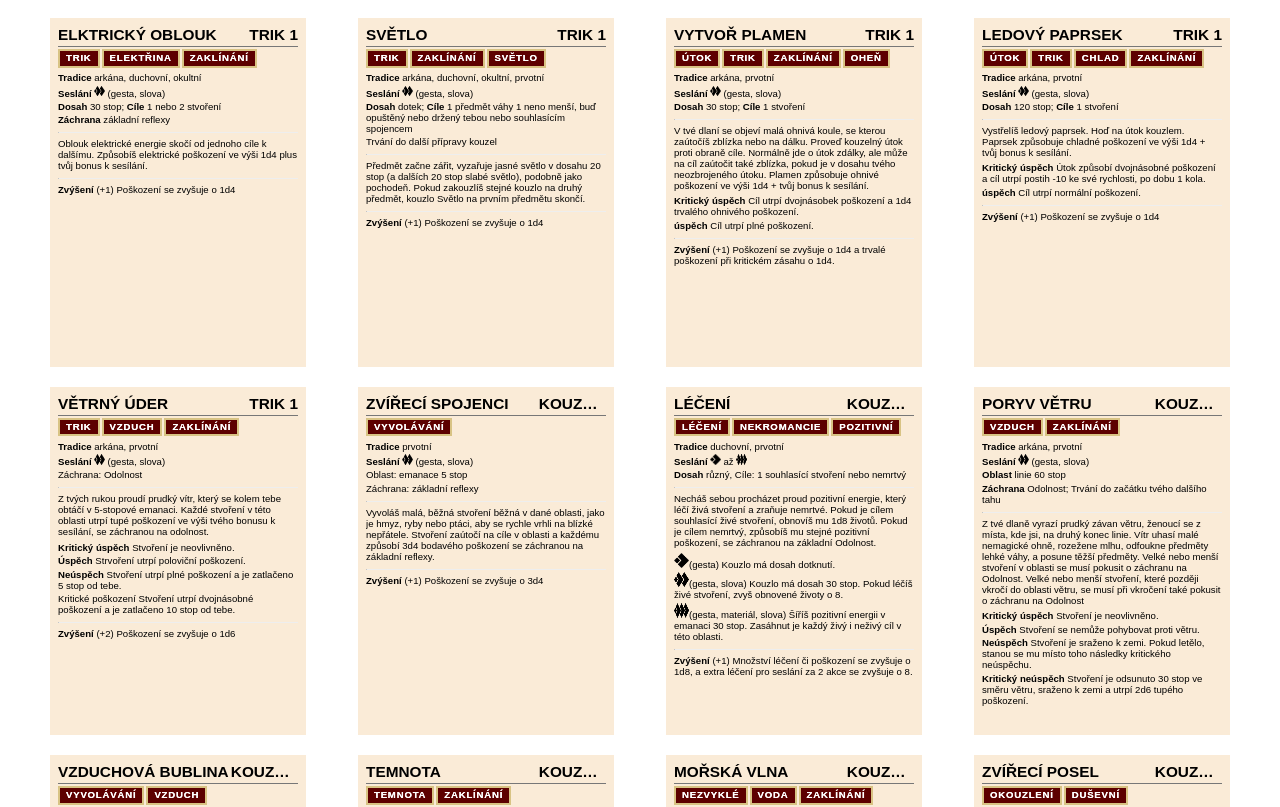
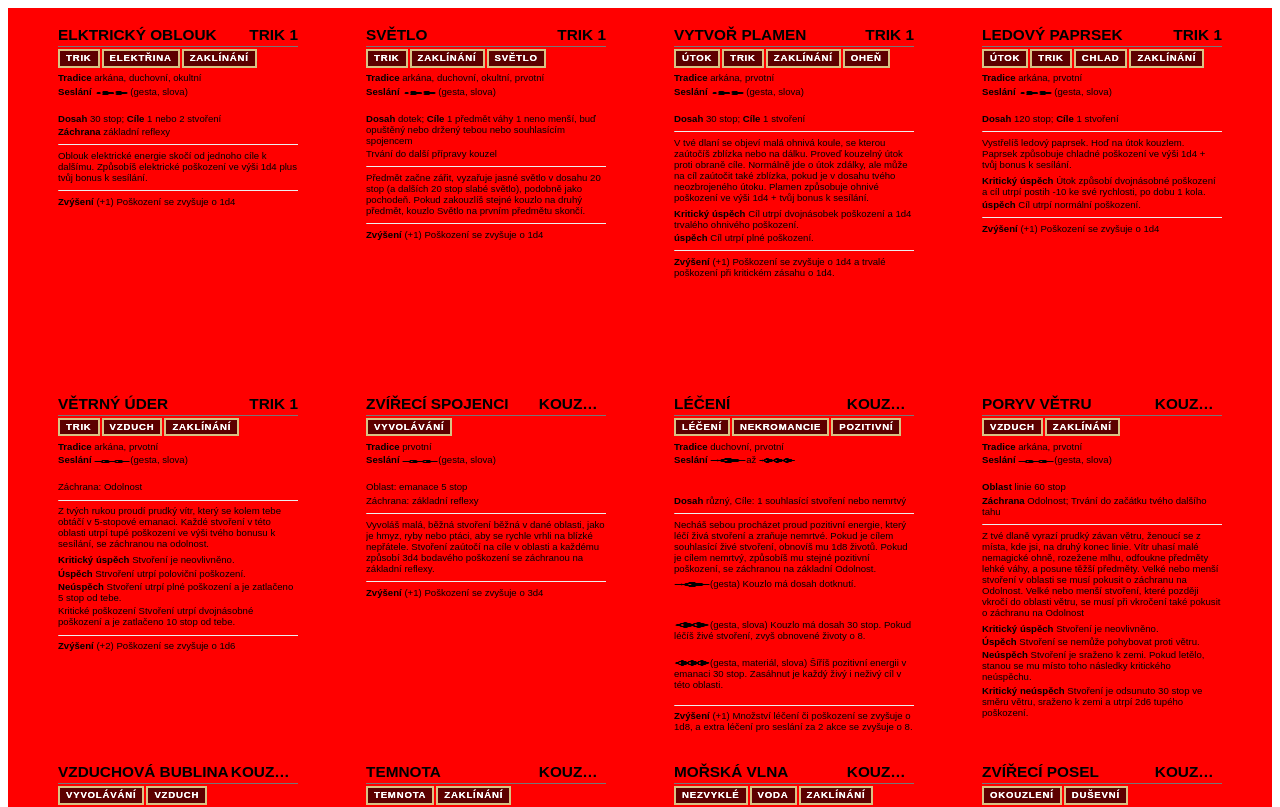
Before and after one commit to faire2/pathfinder-cards, a Next.js app: page /PrintPage in a window 1280 px wide. Shown: the top 807 px of the page. Built offline with nearby package versions, Linux system fonts and the light colour scheme.

Commit message:
Change icon rendering so that it works properly in card headers

```diff
--- a/src/components/Card/components/Body.tsx
+++ b/src/components/Card/components/Body.tsx
@@ -1,6 +1,6 @@
 import { useContext } from 'react'
 
-import renderCardBody from '@/utils/renderCardBody'
+import renderEnrichedText from '@/utils/renderCardBody'
 import { CardDataCtx, CardDimensionsCtx } from '../cardContexts'
 import * as S from '../styles'
 
@@ -10,6 +10,6 @@ export default function Body() {
 	const { width } = useContext(CardDimensionsCtx)
 
 	return (
-		<S.Body width={width}>{renderCardBody(body, width)}</S.Body>
+		<S.Body width={width}>{renderEnrichedText(body, width)}</S.Body>
 	)
 }
--- a/src/components/Card/components/CardHeader.tsx
+++ b/src/components/Card/components/CardHeader.tsx
@@ -1,7 +1,7 @@
 import { useContext } from 'react'
 import { CardDataCtx } from '../cardContexts'
 import * as S from '../styles'
-import { createActionIcon } from '@/utils/createActionIcon'
+import renderEnrichedText from '@/utils/renderCardBody'
 
 
 export default function CardHeader() {
@@ -10,8 +10,7 @@ export default function CardHeader() {
 	return (
 		<S.CardHeader>
 			<S.CardName>
-				{cardData.name}{' '}
-				{createActionIcon(cardData.actions)}
+				{cardData.name} {renderEnrichedText(cardData.actions)}
 			</S.CardName>
 			<S.TypeLevel>
 				{cardData.type} {cardData.level}
--- a/src/pages/styles.ts
+++ b/src/pages/styles.ts
@@ -5,7 +5,12 @@ export const PrintPage = styled.div`
 	justify-content: space-evenly;
 	flex-wrap: wrap;
 
+	background-color: red;
+
+	> div {
+		background-color: red;
+	}
+
 	@media print {
-
 	}
 `
--- a/src/utils/createActionIcon.tsx
+++ b/src/utils/createActionIcon.tsx
@@ -1,42 +1,35 @@
 import { ReactElement } from 'react'
-import Image from 'next/image'
+import { ActionIcon } from '@/components/Card/styles'
 
 
 export const actionIcons: Record<string, string[]> = {
 	'(a)': ['/a1.png', 'one action'],
 	'(aa)': ['/a2.png', 'two actions'],
 	'(aaa)': ['/a3.png', 'three actions'],
+	'(r)': ['/reaction.png', 'variable actions'],
+	'(na)': ['/no_action.png', 'noaction'],
+
 }
 
 export const createActionIcon = (
 	word: string,
-	cardWidth: number = 63.5,
+	height: number,
 	index?: number,
 ): ReactElement | undefined => {
 	const actionIconData = actionIcons[word]
 
 	if (!actionIconData) {
+		console.log('no data')
 		return undefined
 	}
 
-	const actionIcon = index ? (
-		<span key={index}>
-			<Image
-				src={actionIconData[0]}
-				width={cardWidth / 6}
-				height={cardWidth / 6}
-				alt={actionIconData[2]}
-			/>{' '}
-		</span>
-	) : (
-		<Image
+	const actionIcon =
+		<ActionIcon
 			src={actionIconData[0]}
-			width={15}
-			height={15}
 			alt={actionIconData[2]}
+			height={height}
 			key={index}
 		/>
-	)
 
 	return actionIcon
 }
--- a/src/utils/renderCardBody.tsx
+++ b/src/utils/renderCardBody.tsx
@@ -2,7 +2,7 @@ import { czechKeywords, czechNumericKeywords, keywords, numericKeywords } from '
 import { Hr, Paragraph } from '@/styles/commonStyledComponents'
 import { actionIcons, createActionIcon } from './createActionIcon'
 
-export default function renderCardBody(body: string, cardWidth: number) {
+export default function renderEnrichedText(text: string, cardWidth?: number) {
 	const emphasizeWords = (paragraph: string) => {
 		const words = paragraph.split(' ')
 		const actionIndex = words.findIndex((word) =>
@@ -25,7 +25,7 @@ export default function renderCardBody(body: string, cardWidth: number) {
 					!isNaN(Number(words[index + 1]))
 				)
 			)
-			const icon = createActionIcon(word, cardWidth, index)
+			const icon = createActionIcon(word, 10, index)
 			return icon ? (
 				icon
 			) : shouldBeEmphesized ? (
@@ -38,7 +38,7 @@ export default function renderCardBody(body: string, cardWidth: number) {
 
 
 	const createParagrahps = () => {
-		const paragraphs = body.split('\n')
+		const paragraphs = text.split('\n')
 
 		return paragraphs.map((paragraph, index) => {
 			return paragraph === '-' && index < paragraphs.length ? (
```
